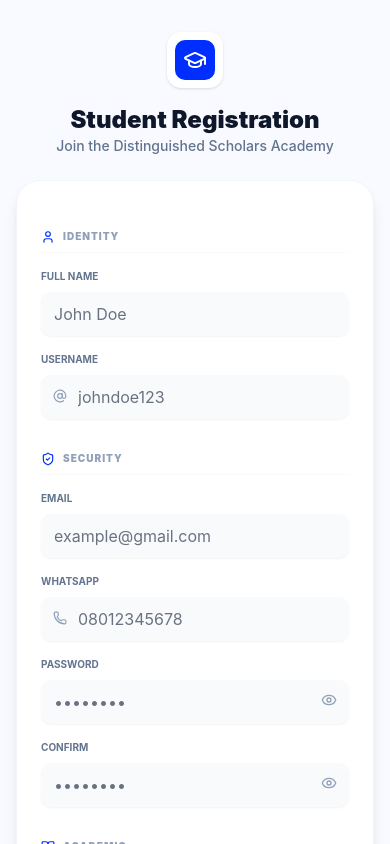
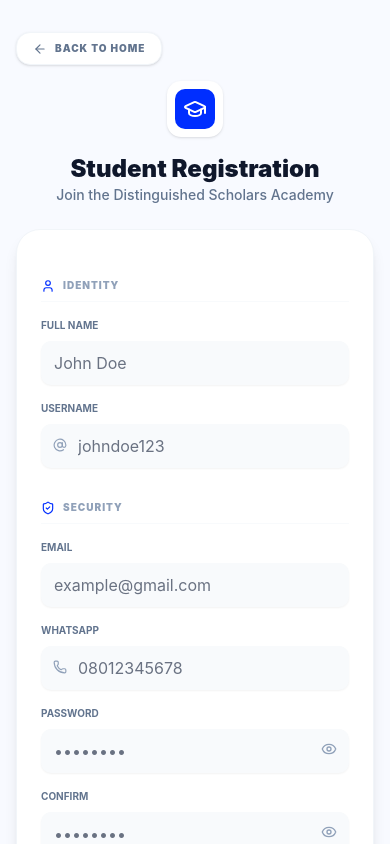
Before and after one commit to Bee-code-tech/distingushed-scholars-academy, a Next.js app: page /auth/signup in a window 390 px wide. Shown: the top 844 px of the page. Built offline with nearby package versions, Linux system fonts and the light colour scheme; no server answers.

Commit message:
Route enrollment to internal signup page
Update the enrollment flow to use the internal signup page instead of an external WhatsApp link. This keeps users within the app and adds a back button to the signup page for navigation back to home. Also closes the mobile menu when enrollment is clicked.

```diff
--- a/src/app/auth/signup/page.tsx
+++ b/src/app/auth/signup/page.tsx
@@ -10,6 +10,7 @@ import * as z from 'zod'
 import {
   GraduationCap,
   ArrowRight,
+  ArrowLeft,
   User,
   Eye,
   EyeOff,
@@ -164,6 +165,19 @@ export default function DSASignUp() {
 
   return (
     <div className='min-h-screen bg-[#F8FAFF] py-8 px-4 flex flex-col items-center'>
+      <div className='w-full max-w-xl mb-4'>
+        <Link
+          href='/'
+          className='inline-flex items-center gap-2 px-4 py-2 bg-white text-slate-500 hover:text-[#002EFF] rounded-xl shadow-sm border border-slate-100 text-[10px] font-black uppercase tracking-widest transition-all active:scale-95 group'
+        >
+          <ArrowLeft
+            size={14}
+            className='group-hover:-translate-x-1 transition-transform'
+          />
+          Back to Home
+        </Link>
+      </div>
+
       <div className='text-center mb-6'>
         <motion.div
           initial={{ scale: 0.9, opacity: 0 }}
--- a/src/components/ui/Header.tsx
+++ b/src/components/ui/Header.tsx
@@ -151,8 +151,7 @@ export default function Header() {
 
             <div className='flex items-center gap-4'>
               <Link
-                href='https://wa.link/7wim2w'
-                target='_blank'
+                href='/auth/signup'
                 className='hidden md:flex items-center gap-2 px-6 py-3 bg-[#002EFF] text-white rounded-2xl font-black text-xs uppercase hover:bg-blue-600 transition-all active:scale-95 group'
               >
                 Enrol Now{' '}
@@ -286,8 +285,8 @@ export default function Header() {
                     </p>
                   </div>
                   <Link
-                    href='https://wa.link/7wim2w'
-                    target='_blank'
+                    href='/auth/signup'
+                    onClick={() => setOpen(false)}
                     className='w-full py-4 bg-[#FCB900] text-black rounded-2xl font-black uppercase tracking-widest text-[11px] text-center flex items-center justify-center gap-2 shadow-lg hover:brightness-105 active:scale-95 transition-all'
                   >
                     Enrol Now <ArrowRight size={16} />
```
